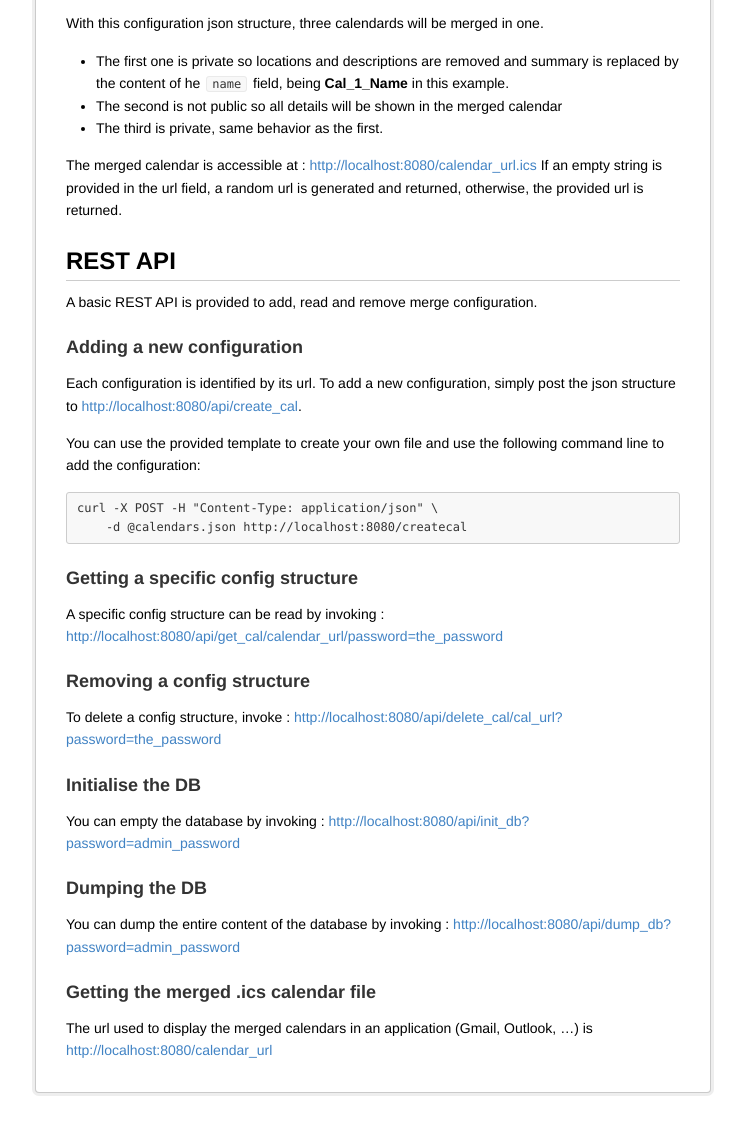
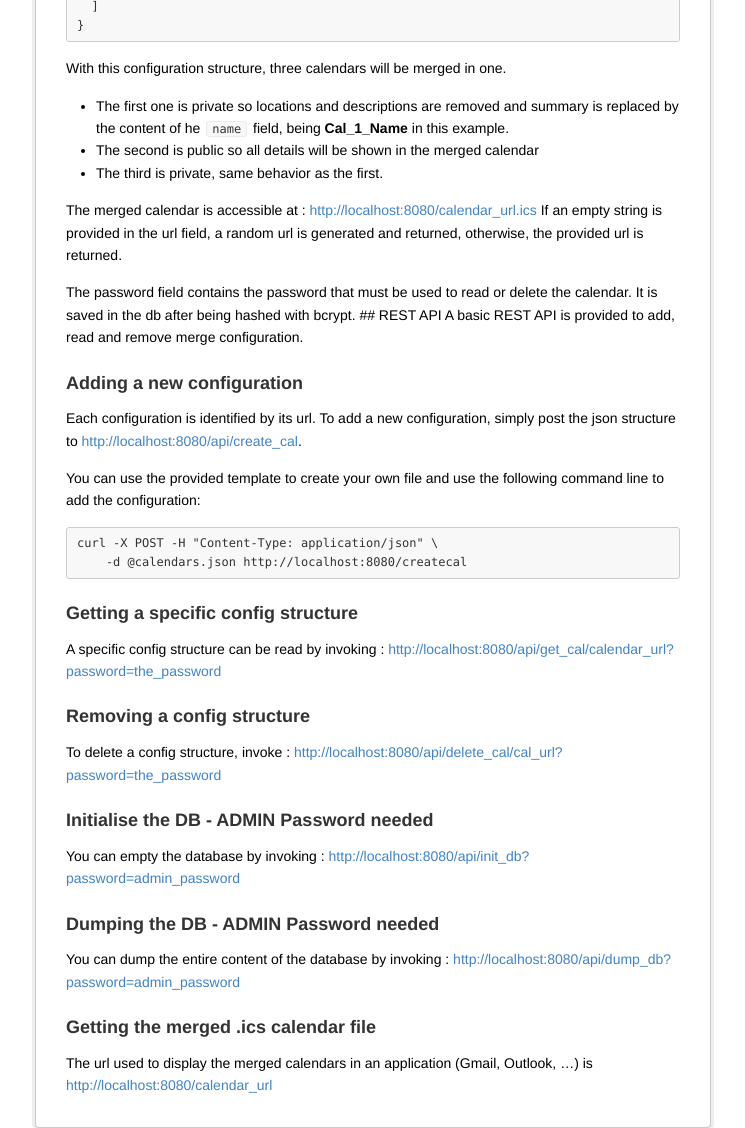
Before and after one commit to fcroiseaux/icsmerge, a plain HTML site: page website/index.html in a window 1280 px wide. Shown: the part 1415-2543 px from the top of the page, without its empty margins (267-1012 px from the left). Before the commit the page ends 2522 px from the top, so only its background shows below. Drawn offline with Linux system fonts and the light colour scheme.

Commit message:
Update readme

```diff
--- a/website/index.html
+++ b/website/index.html
@@ -36,9 +36,9 @@ FLAGS:
 
 OPTIONS:
     -p, --admin_password &lt;ADMIN_PASSWORD&gt;    Set the admin password, used to initialise or dump the db</code></pre>
-<p>The admin password is used to initialise the db (i.e. emptying it), or list the content of the full db.</p>
+<p>The admin password is used to initialise the db (i.e. emptying it), or list the content of the full db. It must be provided on the command line or through an environment variable named ADMIN_PASSWORD.</p>
 <h2 id="configuration-structure">Configuration structure</h2>
-<p>The server supports exposing multiple ics files through json configuration structure Each configration structure has the following format :</p>
+<p>The server supports exposing multiple ics files through a json configuration structure. Each configuration structure has the following format :</p>
 <h3 id="calendars.json">calendars.json</h3>
 <pre><code>{
   &quot;name&quot;: &quot;Calendarr Name&quot;,
@@ -62,27 +62,26 @@ OPTIONS:
     }
   ]
 }</code></pre>
-<p>With this configuration json structure, three calendards will be merged in one.</p>
+<p>With this configuration structure, three calendars will be merged in one.</p>
 <ul>
 <li>The first one is private so locations and descriptions are removed and summary is replaced by the content of he <code>name</code> field, being <strong>Cal_1_Name</strong> in this example.</li>
-<li>The second is not public so all details will be shown in the merged calendar</li>
+<li>The second is public so all details will be shown in the merged calendar</li>
 <li>The third is private, same behavior as the first.</li>
 </ul>
 <p>The merged calendar is accessible at : <a href="http://localhost:8080/calendar_url.ics" class="uri">http://localhost:8080/calendar_url.ics</a> If an empty string is provided in the url field, a random url is generated and returned, otherwise, the provided url is returned.</p>
-<h2 id="rest-api">REST API</h2>
-<p>A basic REST API is provided to add, read and remove merge configuration.</p>
+<p>The password field contains the password that must be used to read or delete the calendar. It is saved in the db after being hashed with bcrypt. ## REST API A basic REST API is provided to add, read and remove merge configuration.</p>
 <h3 id="adding-a-new-configuration">Adding a new configuration</h3>
 <p>Each configuration is identified by its url. To add a new configuration, simply post the json structure to <a href="http://localhost:8080/api/create_cal" class="uri">http://localhost:8080/api/create_cal</a>.</p>
 <p>You can use the provided template to create your own file and use the following command line to add the configuration:</p>
 <pre><code>curl -X POST -H &quot;Content-Type: application/json&quot; \
     -d @calendars.json http://localhost:8080/createcal</code></pre>
 <h3 id="getting-a-specific-config-structure">Getting a specific config structure</h3>
-<p>A specific config structure can be read by invoking : <a href="http://localhost:8080/api/get_cal/calendar_url/password=the_password" class="uri">http://localhost:8080/api/get_cal/calendar_url/password=the_password</a></p>
+<p>A specific config structure can be read by invoking : <a href="http://localhost:8080/api/get_cal/calendar_url?password=the_password" class="uri">http://localhost:8080/api/get_cal/calendar_url?password=the_password</a></p>
 <h3 id="removing-a-config-structure">Removing a config structure</h3>
 <p>To delete a config structure, invoke : <a href="http://localhost:8080/api/delete_cal/cal_url?password=the_password" class="uri">http://localhost:8080/api/delete_cal/cal_url?password=the_password</a></p>
-<h3 id="initialise-the-db">Initialise the DB</h3>
+<h3 id="initialise-the-db---admin-password-needed">Initialise the DB - ADMIN Password needed</h3>
 <p>You can empty the database by invoking : <a href="http://localhost:8080/api/init_db?password=admin_password" class="uri">http://localhost:8080/api/init_db?password=admin_password</a></p>
-<h3 id="dumping-the-db">Dumping the DB</h3>
+<h3 id="dumping-the-db---admin-password-needed">Dumping the DB - ADMIN Password needed</h3>
 <p>You can dump the entire content of the database by invoking : <a href="http://localhost:8080/api/dump_db?password=admin_password" class="uri">http://localhost:8080/api/dump_db?password=admin_password</a></p>
 <h3 id="getting-the-merged-.ics-calendar-file">Getting the merged .ics calendar file</h3>
 <p>The url used to display the merged calendars in an application (Gmail, Outlook, …) is <a href="http://localhost:8080/calendar_url" class="uri">http://localhost:8080/calendar_url</a></p>
```
Also changed, not shown: 1 other file.
